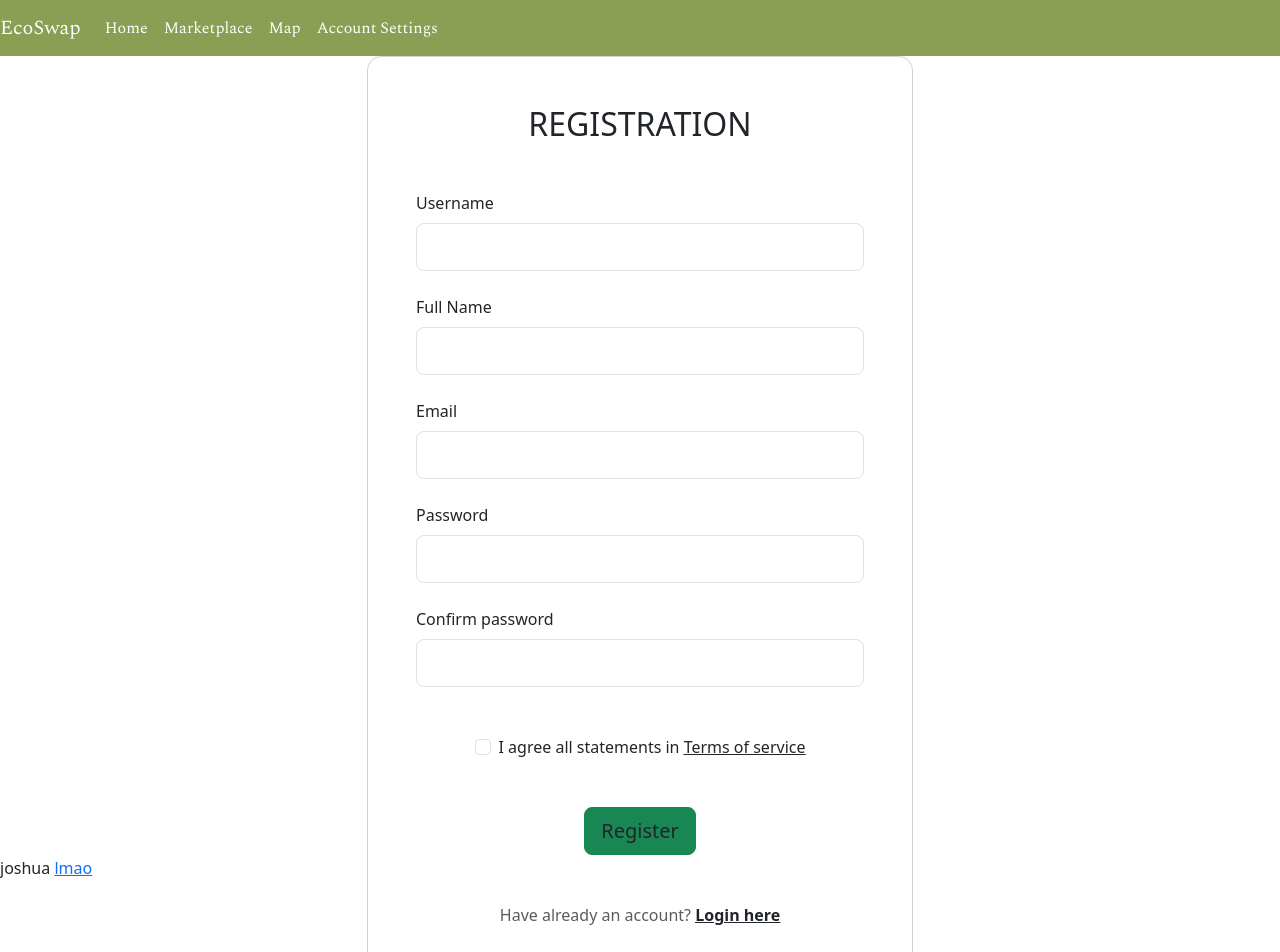
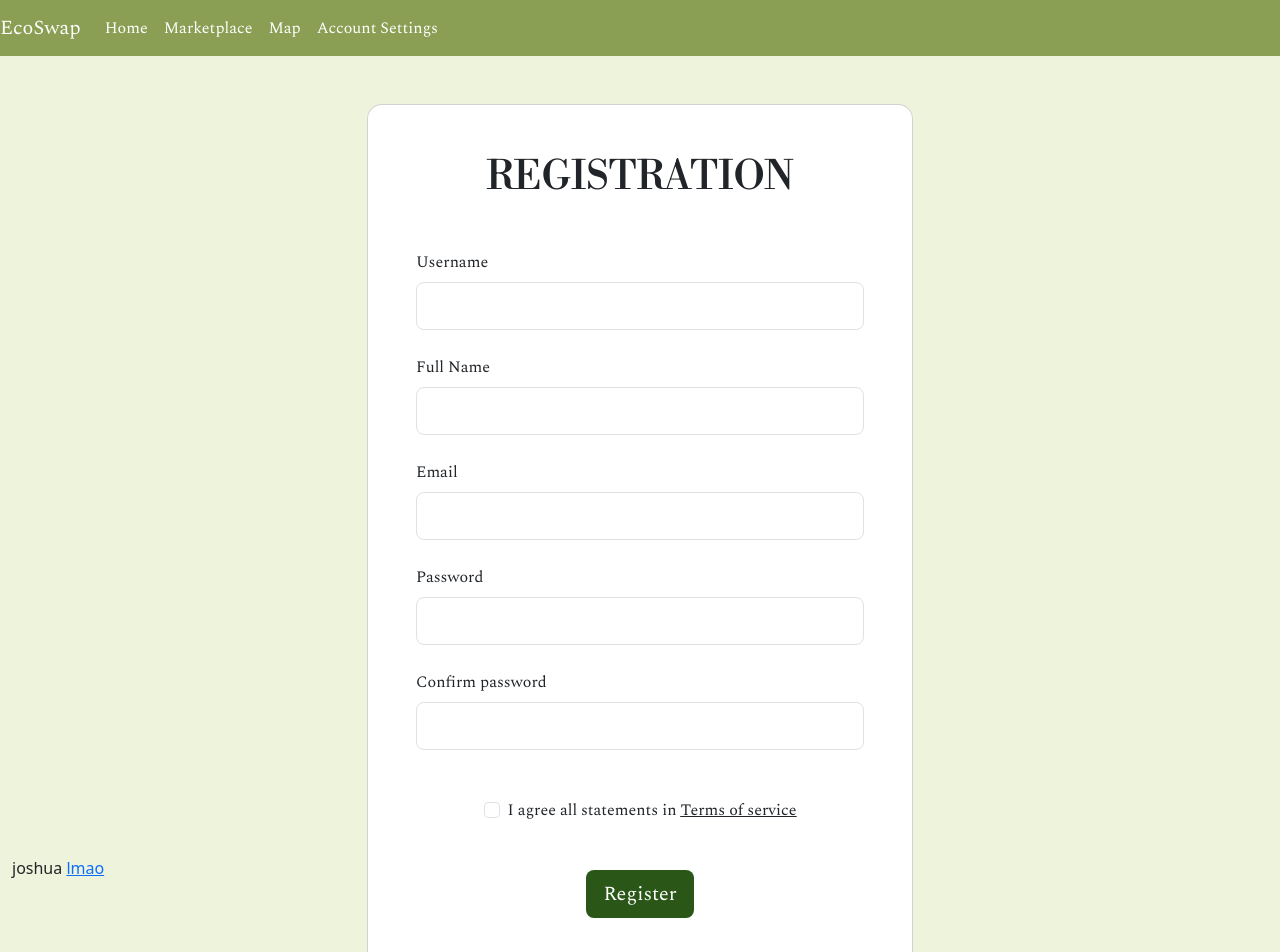
Before and after one commit to rhodesbeckett/centry, a Vue app: page /register in a window 1280 px wide. Shown: the top 952 px of the page. Built offline with nearby package versions, Linux system fonts and the light colour scheme; no server answers.

Commit message:
update register

```diff
--- a/src/views/LoginView.vue
+++ b/src/views/LoginView.vue
@@ -13,27 +13,27 @@
   <main>
 
 
-    <section class="vh-100 bg-image">
+    <section class="vh-100 bg-image background">
   <div class="mask d-flex align-items-center h-100 gradient-custom-3">
     <div class="container h-100">
       <div class="row d-flex justify-content-center align-items-center h-100">
         <div class="col-12 col-md-9 col-lg-7 col-xl-6">
           <div class="card" style="border-radius: 15px;">
             <div class="card-body p-5">
-              <h2 class="text-uppercase text-center mb-5">Login</h2>
+              <h1 class="text-uppercase text-center mb-5 title display-5">Login</h1>
 
               <form>
 
 
                 <div class="form-outline mb-4">
-                    <label class="form-label" for="username">Username</label>
+                    <h5 class="form-label subtitle" for="username">Username</h5>
                   <input v-model="username" type="text" id="username" class="form-control form-control-lg" />
 
                 </div>
 
 
                 <div class="form-outline mb-4">
-                    <label class="form-label" for="form3Example4cg">Password</label>
+                    <h5 class="form-label subtitle" for="form3Example4cg">Password</h5>
                   <input v-model="password" type="password" id="form3Example4cg" class="form-control form-control-lg" />
 
                 </div>
@@ -44,12 +44,12 @@
 
                 <div class="d-flex justify-content-center">
                   <button type="button"
-                    class="btn btn-success btn-block btn-lg gradient-custom-4 text-body" @click="login">Login</button>
+                    class="btn background-dark-green btn-block btn-lg gradient-custom-4 text-white subtitle" @click="login">Login</button>
                 </div>
 
 
 
-                <p class="text-center text-muted mt-5 mb-0">Don't have an account? <a href="#!"
+                <p class="text-center text-muted mt-5 mb-0 subtitle">Don't have an account? <a href="#!"
                     class="fw-bold text-body"><u>Register here</u></a></p>
 
               </form>
--- a/src/views/RegisterView.vue
+++ b/src/views/RegisterView.vue
@@ -10,47 +10,51 @@
 
 <template>
   <!-- type your HTML here -->
+ <div class="container-fluid">
+ <div class="row background pb-5">
+  <div class="col pb-5">
+
   <main>
     <section class="vh-100 bg-image">
   <div class="mask d-flex align-items-center h-100 gradient-custom-3">
-    <div class="container h-100">
+    <div class="container h-100 pt-5">
       <div class="row d-flex justify-content-center align-items-center h-100">
         <div class="col-12 col-md-9 col-lg-7 col-xl-6">
           <div class="card" style="border-radius: 15px;">
             <div class="card-body p-5">
-              <h2 class="text-uppercase text-center mb-5">Registration</h2>
+              <h2 class="text-uppercase text-center mb-5 display-6 title">Registration</h2>
 
               <form>
 
 
                 <div class="form-outline mb-4">
-                    <label class="form-label" for="form3Example1cg">Username</label>
+                    <label class="form-label subtitle" for="form3Example1cg">Username</label>
                   <input type="text" id="form3Example1cg" class="form-control form-control-lg" />
 
                 </div>
 
 
-                <label class="form-label" for="form3Example3cg">Full Name</label>
+                <label class="form-label subtitle" for="form3Example3cg">Full Name</label>
                 <div class="form-outline mb-4">
                   <input type="text" id="fullname" class="form-control form-control-lg" />
 
                 </div>
 
 
-                <label class="form-label" for="form3Example3cg">Email</label>
+                <label class="form-label subtitle" for="form3Example3cg">Email</label>
                 <div class="form-outline mb-4">
                   <input type="email" id="form3Example3cg" class="form-control form-control-lg" />
 
                 </div>
 
                 <div class="form-outline mb-4">
-                    <label class="form-label" for="form3Example4cg">Password</label>
+                    <label class="form-label subtitle" for="form3Example4cg">Password</label>
                   <input type="password" id="form3Example4cg" class="form-control form-control-lg" />
 
                 </div>
 
                 <div class="form-outline mb-4">
-                    <label class="form-label" for="form3Example4cdg">Confirm password</label>
+                    <label class="form-label subtitle" for="form3Example4cdg">Confirm password</label>
                   <input type="password" id="form3Example4cdg" class="form-control form-control-lg" />
 
                 </div>
@@ -61,17 +65,17 @@
 
                 <div class="form-check d-flex justify-content-center mb-5">
                   <input class="form-check-input me-2" type="checkbox" value="" id="form2Example3cg" />
-                  <label class="form-check-label" for="form2Example3g">
+                  <label class="form-check-label subtitle" for="form2Example3g">
                     I agree all statements in <a href="#!" class="text-body"><u>Terms of service</u></a>
                   </label>
                 </div>
 
                 <div class="d-flex justify-content-center">
                   <button type="button"
-                    class="btn btn-success btn-block btn-lg gradient-custom-4 text-body">Register</button>
+                    class="btn background-dark-green btn-block btn-lg gradient-custom-4 text-white subtitle">Register</button>
                 </div>
 
-                <p class="text-center text-muted mt-5 mb-0">Have already an account? <a href="#!"
+                <p class="text-center text-muted mt-5 mb-0 subtitle">Have already an account? <a href="#!"
                     class="fw-bold text-body"><u>Login here</u></a></p>
 
               </form>
@@ -82,7 +86,9 @@
       </div>
     </div>
   </div>
+
 </section>
+
 
 
 
@@ -99,7 +105,13 @@
     <RouterLink to="/home">lmao</RouterLink>
 
   </main>
+</div>
+</div>
+ </div>
+
+
 </template>
+
 
 <style>
 
```
